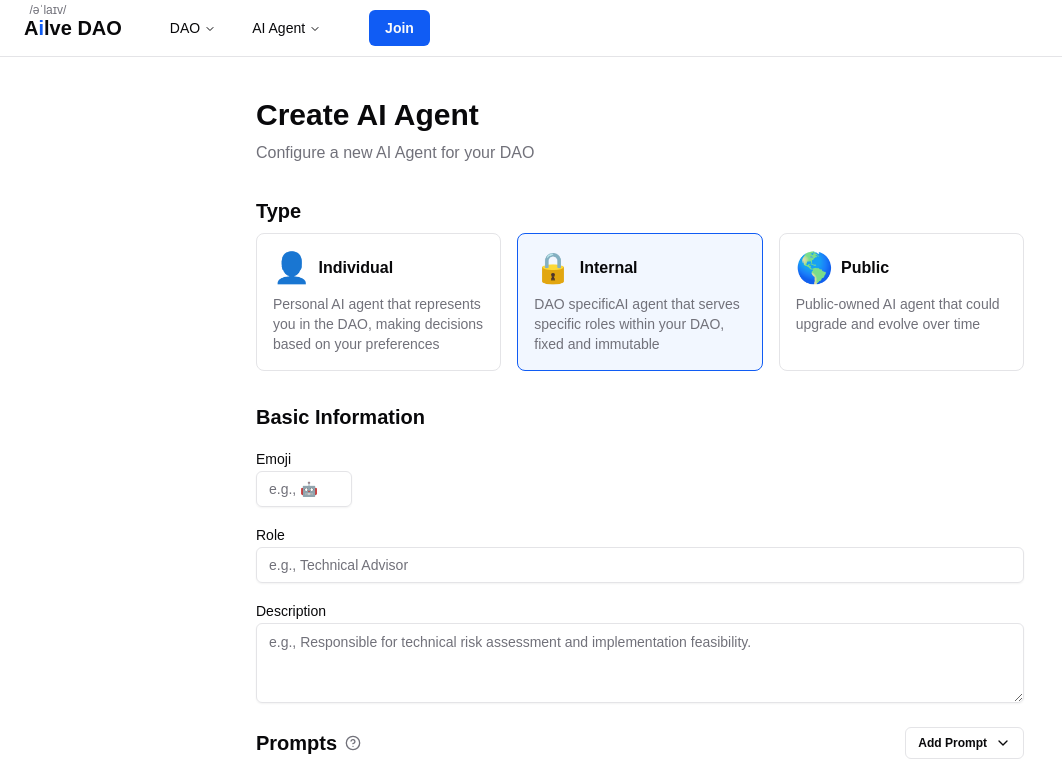
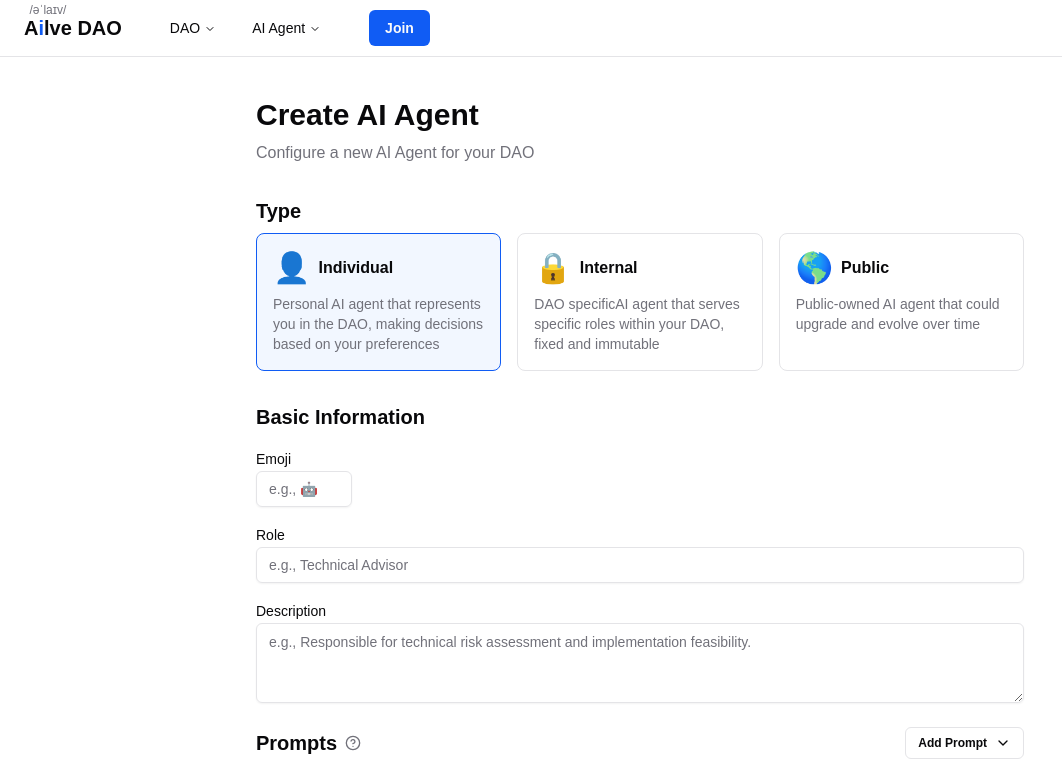
Before and after one commit to panchen451161722/daoaiagent, a Next.js app in the folder ui/: page /aias/create in a window 1280 px wide. Shown: the top 773 px of the page, without its empty margins (0-1062 px from the left). Built offline with nearby package versions, Linux system fonts and the light colour scheme.

Commit message:
default individual

```diff
--- a/ui/src/app/aias/create/page.tsx
+++ b/ui/src/app/aias/create/page.tsx
@@ -28,7 +28,7 @@ import { useAIAStore, predefinedPrompts, supportedReplacements } from "@/lib/sto
 export default function CreateAIAPage() {
   const { abilities } = useAIAStore()
   const [prompts, setPrompts] = useState([predefinedPrompts["Core Role"]])
-  const [type, setType] = useState("Internal")
+  const [type, setType] = useState("Individual")
 
   const addPrompt = (promptKey: keyof typeof predefinedPrompts) => {
     setPrompts([...prompts, predefinedPrompts[promptKey]])
```
